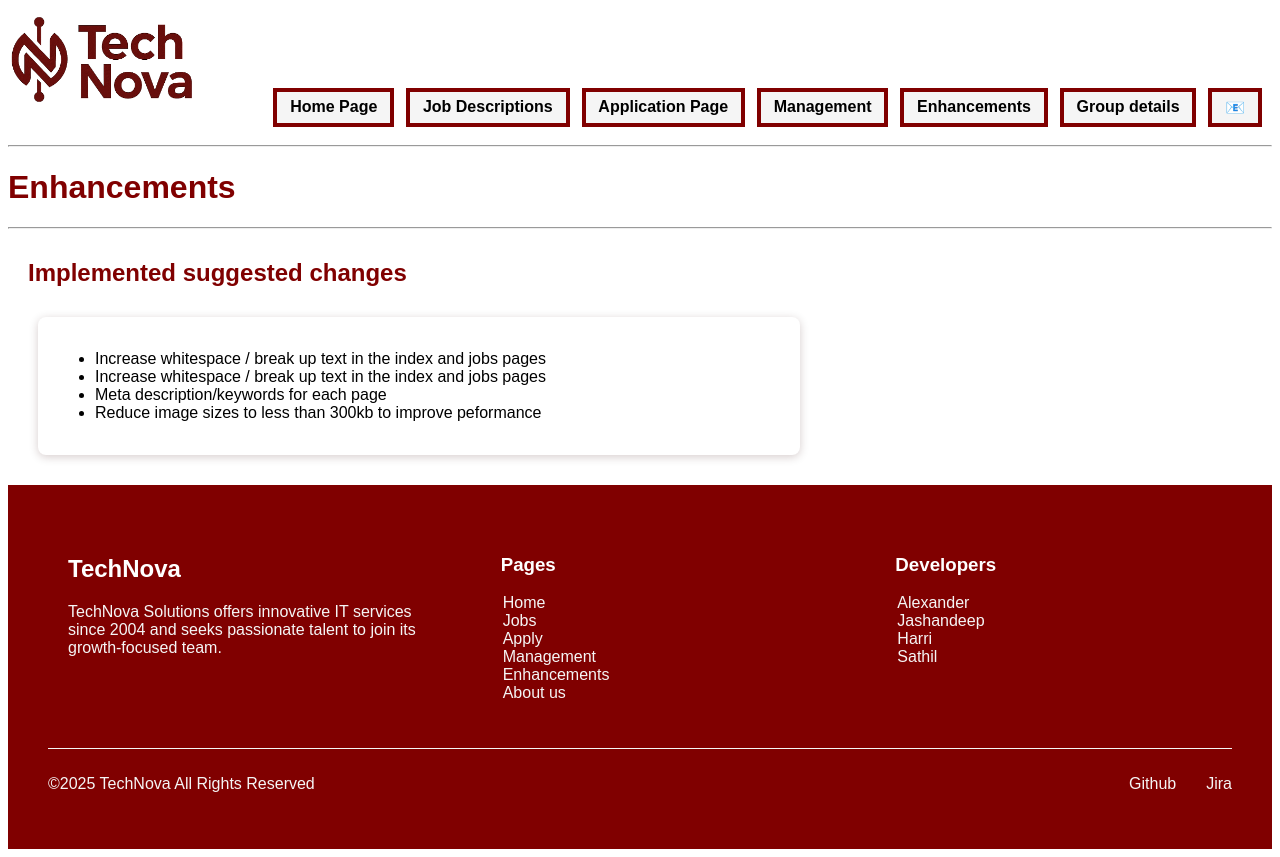
After one commit to 105753341/COS10026-Assignment-1, a PHP site: page /enhancements.php in a window 1280 px wide. The commit adds this page. Run offline with PHP 8.4, Linux system fonts and the light colour scheme.

Commit message:
changed order of nav/footer bar, typo fixes, draft enhancements page

```diff
--- a/about.php
+++ b/about.php
@@ -71,7 +71,7 @@
                         <li>Responsible for developing the about.php</li>
                         <li>Shared responsibility: CSS file, jira</li>
                         <li>Responsible for using PHP to modularise common sections (footer/header)</li>
-                        <li>Mainting the settings.php file</li>
+                        <li>Maintaining the settings.php file</li>
                         <li>Updating the about.php page</li>
                         <li>Providing various enhancements/QOL features (TBD)</li>
                     </ul>
--- /dev/null
+++ b/enhancements.php
@@ -0,0 +1,38 @@
+<!DOCTYPE html>
+<html lang="en">
+<head>
+  <meta charset="UTF-8" />
+  <meta name="viewport" content="width=device-width, initial-scale=1.0" />
+  <meta name="description" content="List the various enhancements made to the website" />
+  <meta name="keywords" content="TechNova, enhancements, improvement" />
+  <title>Enhancements - TechNova</title>
+  <link rel="icon" type="image/png" href="images/faviconlogo.png" />
+  <link rel="stylesheet" type="text/css" href="stylesheet/styles.css" />
+</head>
+<body>
+    <?php include 'header.inc';?>
+
+    <!-- Show's page name -->
+    <h1 class="main-heads">Enhancements</h1>
+    <hr>
+
+    <!-- inherited styles from about page, since style of this page is very similar, not need to write new css -->
+    <main id="about-main">
+    <!-- Generic "who we are" section, not required -->
+    <section class="about-section">
+            <h2>Implemented suggested changes</h2>
+            <!-- The following was generated using copilot AI for a generic "who we are", the prompt was: "create a generic "about us" section for a company called "tech nova"" -->
+            <div>
+                <ul>
+                    <li>Increase whitespace / break up text in the index and jobs pages</li>
+                    <li>Increase whitespace / break up text in the index and jobs pages</li>
+                    <li>Meta description/keywords for each page</li>
+                    <li>Reduce image sizes to less than 300kb to improve peformance</li>
+                </ul>
+            </div>
+    </section>
+    </main>
+
+    <?php include 'footer.inc';?>
+</body>
+</html>
--- a/footer.inc
+++ b/footer.inc
@@ -8,8 +8,9 @@
         <ul>
             <li><a href="index.php" class="webpages">Home</a></li>
             <li><a href="jobs.php" class="webpages">Jobs</a></li>
+            <li><a href="apply.php" class="webpages">Apply</a></li>
             <li><a href="manager_login.php" class="webpages">Management</a></li>
-            <li><a href="apply.php" class="webpages">Apply</a></li>
+            <li><a href="enhancements.php" class="webpages">Enhancements</a></li>
             <li><a href="about.php" class="webpages">About us</a></li>
         </ul>
     </div>
--- a/header.inc
+++ b/header.inc
@@ -3,8 +3,9 @@
     <nav>
         <a href="index.php">Home Page</a>
         <a href="jobs.php">Job Descriptions</a>
+        <a href="apply.php">Application Page</a>
         <a href="manager_login.php">Management</a>
-        <a href="apply.php">Application Page</a>
+        <a href="enhancements.php">Enhancements</a>
         <a href="about.php">Group details</a>
         <a href="mailto:info@technova.com.au">&#128231;</a>
         </nav>
--- a/manager_login.php
+++ b/manager_login.php
@@ -17,7 +17,7 @@
 
     <?php include 'header.inc';?>
 
-    <h1>Manager LOGIN</h1>
+    <h1 class="main-heads">Manager LOGIN</h1>
     <hr>
 
     <form method="post" action="process_login.php">
```
Also changed, not shown: manage.php (+4 -3 lines).
